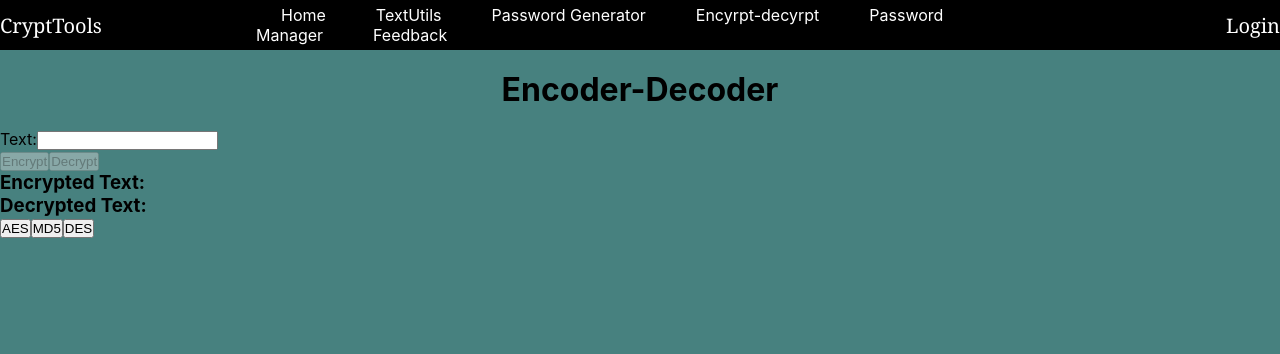
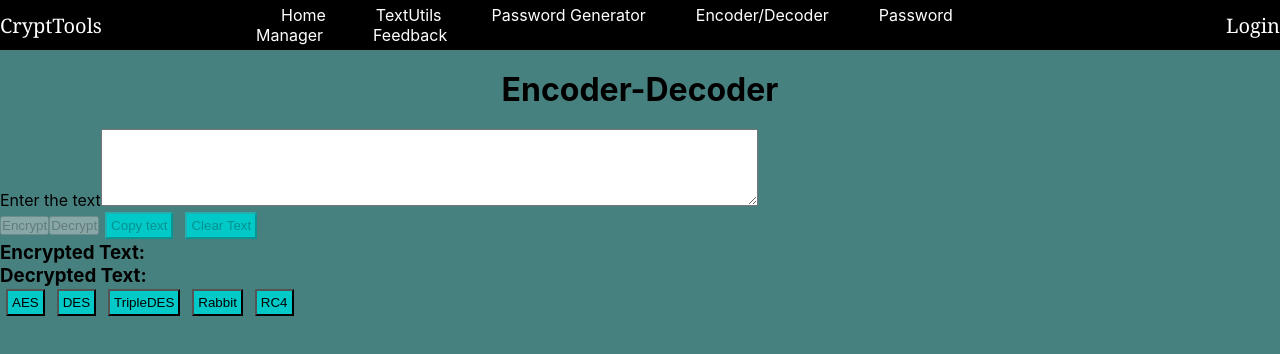
Before and after one commit to GeetaNegi-GN/Cryptography_tools, a React (Create React App) app: page /crypt in a window 1280 px wide. Shown: the top 354 px of the page. Built offline with nearby package versions, Linux system fonts and the light colour scheme.

Commit message:
initial commit

```diff
--- a/src/App.css
+++ b/src/App.css
@@ -115,7 +115,8 @@ h1{
 }
 
 .tU-btn{
-  margin: 2px;
+  margin: 2px 6px;
+  padding: 4px;
   background-color:  #00C9C8
 }
 .tU-btn-container {
--- a/src/pages/Crypt.js
+++ b/src/pages/Crypt.js
@@ -15,10 +15,18 @@ export default function Crypt() {
     let encrypted = "";
     if (algorithm === "aes") {
       encrypted = CryptoJS.AES.encrypt(text, "secret-key").toString();
-    } else if (algorithm === "md5") {
-      encrypted = CryptoJS.MD5(text).toString();
-    } else if (algorithm === "des") {
+    }
+    // else if (algorithm === "md5") {
+    //   encrypted = CryptoJS.MD5(text).toString();
+    // }
+    else if (algorithm === "des") {
       encrypted = CryptoJS.DES.encrypt(text, "secret-key").toString();
+    } else if (algorithm === "tripleDes") {
+      encrypted = CryptoJS.TripleDES.encrypt(text, "secret-key").toString();
+    } else if (algorithm === "rabbit") {
+      encrypted = CryptoJS.Rabbit.encrypt(text, "secret-key").toString();
+    } else if (algorithm === "rc4") {
+      encrypted = CryptoJS.RC4.encrypt(text, "secret-key").toString();
     }
     setEncryptedText(encrypted);
   };
@@ -29,36 +37,84 @@ export default function Crypt() {
       decrypted = CryptoJS.AES.decrypt(encryptedText, "secret-key").toString(
         CryptoJS.enc.Utf8
       );
-    } else if (algorithm === "md5") {
-      // MD5 is a one-way hash function, so decryption is not possible.
-      decrypted = "Decryption not possible for MD5.";
-    } else if (algorithm === "des") {
+    }
+    // else if (algorithm === "md5") {
+    //   // MD5 is a one-way hash function, so decryption is not possible.
+    //   decrypted = "Decryption not possible for MD5.";
+    // }
+    else if (algorithm === "des") {
       decrypted = CryptoJS.DES.decrypt(encryptedText, "secret-key").toString(
+        CryptoJS.enc.Utf8
+      );
+    } else if (algorithm === "tripleDes") {
+      decrypted = CryptoJS.TripleDES.decrypt(
+        encryptedText,
+        "secret-key"
+      ).toString(CryptoJS.enc.Utf8);
+    } else if (algorithm === "rabbit") {
+      decrypted = CryptoJS.Rabbit.decrypt(encryptedText, "secret-key").toString(
+        CryptoJS.enc.Utf8
+      );
+    } else if (algorithm === "rc4") {
+      decrypted = CryptoJS.RC4.decrypt(encryptedText, "secret-key").toString(
         CryptoJS.enc.Utf8
       );
     }
     setDecryptedText(decrypted);
   };
 
+  const handleClearClick = () => {
+    let newText = "";
+    setText(newText);
+  };
+
+  const handleCopy = () => {
+    navigator.clipboard.writeText(text);
+  };
+
   return (
     <>
       <h1>Encoder-Decoder</h1>
 
-      <div>
-        <label>
-          Text:
-          <input
+      <div className="crypt-container">
+        <div className="crypt-textarea">
+          Enter the text
+          <textarea
             type="text"
             value={text}
             onChange={(e) => setText(e.target.value)}
-          />
-        </label>
+            cols="80"
+            rows="5"
+          ></textarea>
+        </div>
         <div className="crypt-btn">
-          <button disabled={!algorithm} onClick={encryptText}>
+          <button
+            className="crypt-text-btn"
+            disabled={!algorithm}
+            onClick={encryptText}
+          >
             Encrypt
           </button>
-          <button disabled={!algorithm} onClick={decryptText}>
+          <button
+            className="crypt-text-btn"
+            disabled={!algorithm}
+            onClick={decryptText}
+          >
             Decrypt
+          </button>
+          <button
+            disabled={text.length === 0}
+            className="tU-btn"
+            onClick={handleCopy}
+          >
+            Copy text
+          </button>
+          <button
+            disabled={text.length === 0}
+            className="tU-btn"
+            onClick={handleClearClick}
+          >
+            Clear Text
           </button>
         </div>
 
@@ -73,22 +129,40 @@ export default function Crypt() {
         </div>
         <div>
           <button
-            className="crypt-btn"
+            className="tU-btn"
             onClick={() => handleAlgorithmClick("aes")}
           >
             AES
           </button>
-          <button
-            className="crypt-btn"
+          {/* <button
+            className="tU-btn"
             onClick={() => handleAlgorithmClick("md5")}
           >
             MD5
-          </button>
+          </button> */}
           <button
-            className="crypt-btn"
+            className="tU-btn"
             onClick={() => handleAlgorithmClick("des")}
           >
             DES
+          </button>
+          <button
+            className="tU-btn"
+            onClick={() => handleAlgorithmClick("tripleDes")}
+          >
+            TripleDES
+          </button>
+          <button
+            className="tU-btn"
+            onClick={() => handleAlgorithmClick("rabbit")}
+          >
+            Rabbit
+          </button>
+          <button
+            className="tU-btn"
+            onClick={() => handleAlgorithmClick("rc4")}
+          >
+            RC4
           </button>
         </div>
       </div>
--- a/src/pages/Header.js
+++ b/src/pages/Header.js
@@ -16,7 +16,7 @@ const Header = () => {
             <a href="/psdGenerator">Password Generator</a>
           </li>
           <li>
-            <a href="/crypt">Encyrpt-decyrpt</a>
+            <a href="/crypt">Encoder/Decoder</a>
           </li>
           <li>
             <a href="/psdManager">Password Manager</a>
```
